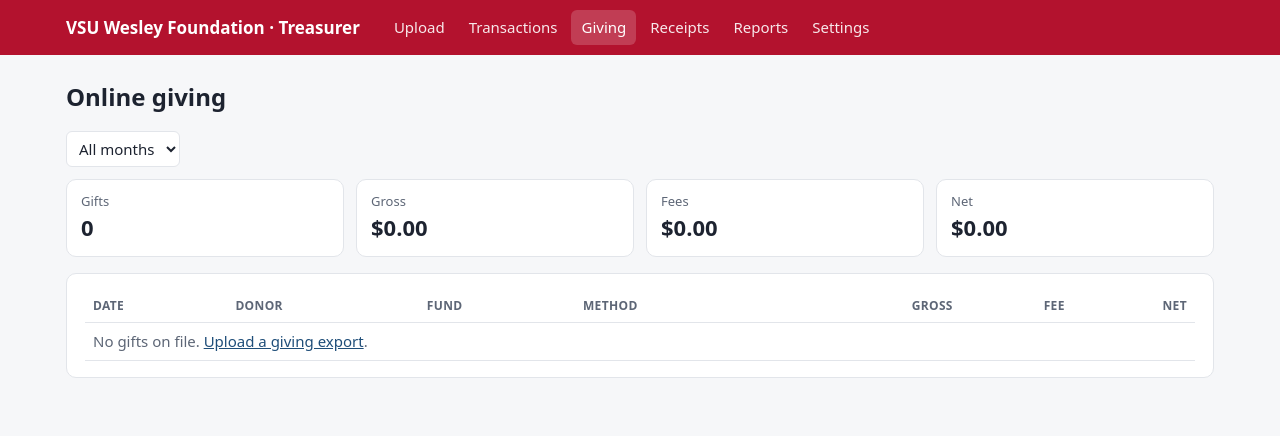
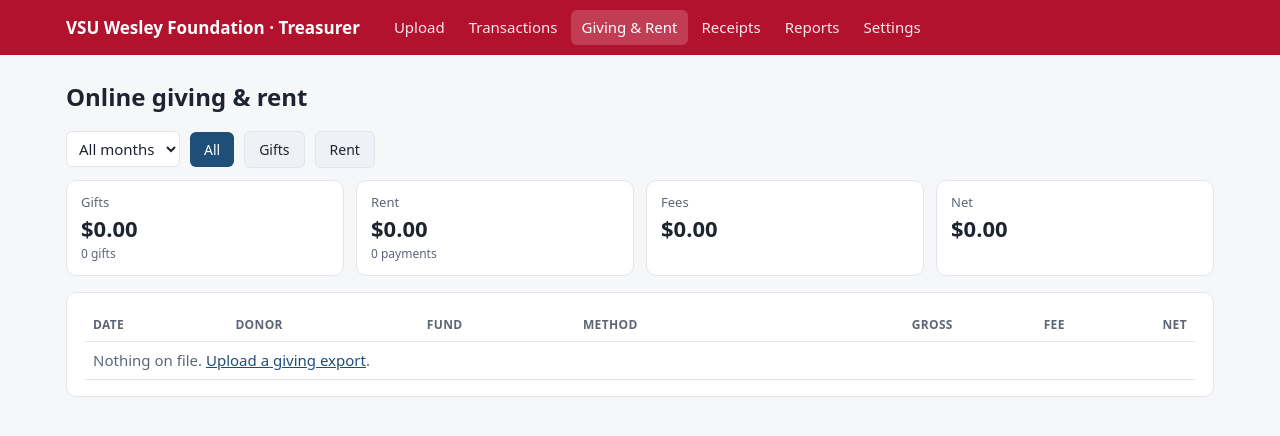
Before and after one commit to revmattstout/Treasurer, a Flask app: page /donations in a window 1280 px wide. Shown: the top 436 px of the page. Run offline with Flask 3, Linux system fonts and the light colour scheme; data comes from the database, SQL or seed files in the repository; data that the repository does not hold is empty.

Commit message:
Count Planning Center rent payments as student housing income, not giving
Online payments whose fund matches the rent fund names (default "Rent",
editable in Settings) are stored as rent: they show as a Student Housing
Rent income line and a rent section (collected, residents paid, who paid)
instead of inflating gift and donor counts. Fees and payout reconciliation
cover gifts and rent together. Existing databases are upgraded in place.

Co-Authored-By: Claude Opus 5.5 <noreply@anthropic.com>
Claude-Session: https://claude.ai/code/session_01MHMd8ffPWVFEYvQJnCD1ai

```diff
--- a/treasurer/db.py
+++ b/treasurer/db.py
@@ -53,6 +53,7 @@ CREATE TABLE IF NOT EXISTS donations (
     fund TEXT,
     method TEXT,
     platform TEXT,
+    kind TEXT NOT NULL DEFAULT 'gift',   -- gift | rent (student housing payments)
     import_id INTEGER REFERENCES imports(id),
     fingerprint TEXT NOT NULL UNIQUE
 );
@@ -111,6 +112,7 @@ DEFAULT_CATEGORIES = [
     # Income
     ("Donations - Cash & Check", "income", None),
     ("Church & Conference Support", "income", None),
+    ("Student Housing Rent", "income", None),
     ("Grants", "income", None),
     ("Fundraisers & Events", "income", None),
     ("Interest", "income", None),
@@ -187,6 +189,9 @@ DEFAULT_SETTINGS = {
     "fiscal_year_start_month": "1",
     "receipt_required_over": "25",
     "report_recipients": "revmattstout@gmail.com",
+    # Funds in the online payment records (e.g. Planning Center) that are
+    # student housing rent rather than gifts. Comma-separated, whole words.
+    "rent_funds": "Rent",
     "report_schedule_enabled": "1",
     "report_send_hour": "8",
 }
@@ -225,7 +230,37 @@ def init_db(conn):
         )
     for k, v in DEFAULT_SETTINGS.items():
         conn.execute("INSERT OR IGNORE INTO settings(key, value) VALUES (?,?)", (k, v))
+    # Upgrades for databases created by earlier versions
+    cols = {r[1] for r in conn.execute("PRAGMA table_info(donations)")}
+    if "kind" not in cols:
+        conn.execute("ALTER TABLE donations ADD COLUMN kind TEXT NOT NULL DEFAULT 'gift'")
+        reclassify_rent(conn)
+    conn.execute("INSERT OR IGNORE INTO categories(name, kind) VALUES ('Student Housing Rent', 'income')")
     conn.commit()
+
+
+RENT_CATEGORY = "Student Housing Rent"
+
+
+def rent_patterns(conn):
+    raw = get_setting(conn, "rent_funds", "Rent") or ""
+    return [p.strip() for p in raw.split(",") if p.strip()]
+
+
+def is_rent_fund(fund, patterns):
+    """True if the fund name contains any pattern as a whole word,
+    e.g. "Rent" matches "Rent", "Rent - Fall 2026", "Housing rent" but not "Parent"."""
+    import re
+    return any(re.search(rf"(?<![A-Za-z]){re.escape(p)}(?![A-Za-z])", fund or "", re.IGNORECASE)
+               for p in patterns)
+
+
+def reclassify_rent(conn):
+    """Re-mark every online payment as rent or gift from its fund name."""
+    pats = rent_patterns(conn)
+    for r in conn.execute("SELECT id, fund FROM donations").fetchall():
+        conn.execute("UPDATE donations SET kind=? WHERE id=?",
+                     ("rent" if is_rent_fund(r["fund"], pats) else "gift", r["id"]))
 
 
 def get_setting(conn, key, default=None):
--- a/treasurer/routes.py
+++ b/treasurer/routes.py
@@ -10,7 +10,7 @@ from flask import (Blueprint, Response, abort, current_app, flash, redirect, ren
 
 from . import ai, services
 from .categorize import apply_rules, rule_pattern_from_description
-from .db import get_db, get_setting, set_setting
+from .db import get_db, get_setting, reclassify_rent, set_setting
 from .importers import ImportError_, parse_date, parse_amount
 from .receipts import auto_match, candidates
 from .reports import available_months, build_report, report_csv_text, report_for_ai
@@ -150,7 +150,8 @@ def upload_giving():
         except ImportError_ as e:
             flash(f"{f.filename}: {e}", "error")
             continue
-        flash(f"{f.filename}: imported {res['added']} gifts"
+        flash(f"{f.filename}: imported {res['added'] - res['rent']} gifts"
+              + (f" and {res['rent']} rent payments" if res["rent"] else "")
               + (f" ({res['skipped']} already imported, skipped)" if res["skipped"] else "") + ".",
               "success")
     return redirect(url_for("main.donations"))
@@ -295,12 +296,16 @@ def suggest():
 def donations():
     conn = get_db()
     month = request.args.get("month") or ""
-    sql, params = "SELECT * FROM donations", []
+    kind = request.args.get("kind") if request.args.get("kind") in ("gift", "rent") else ""
+    sql, params = "SELECT * FROM donations WHERE 1=1", []
     if MONTH_RE.match(month):
-        sql += " WHERE substr(date,1,7)=?"
+        sql += " AND substr(date,1,7)=?"
         params.append(month)
+    if kind:
+        sql += " AND kind=?"
+        params.append(kind)
     rows = conn.execute(sql + " ORDER BY date DESC, id DESC LIMIT 2000", params).fetchall()
-    return render_template("donations.html", rows=rows, months=available_months(conn), month=month)
+    return render_template("donations.html", rows=rows, months=available_months(conn), month=month, kind=kind)
 
 
 # ---------------------------------------------------------------- receipts
@@ -395,7 +400,8 @@ def report(month):
     _check_month(month)
     rep = build_report(conn, month)
     narrative = conn.execute("SELECT * FROM narratives WHERE month=?", (month,)).fetchone()
-    return render_template("report.html", r=rep, months=available_months(conn), narrative=narrative)
+    return render_template("report.html", r=rep, months=available_months(conn), narrative=narrative,
+                           rent_funds=get_setting(conn, "rent_funds", "Rent"))
 
 
 @bp.route("/reports/<month>/narrative", methods=["POST"])
@@ -476,6 +482,11 @@ def settings():
             hour = request.form.get("report_send_hour", type=int)
             set_setting(conn, "report_send_hour", str(min(max(hour if hour is not None else 8, 0), 23)))
             flash("Report email settings saved.", "success")
+        elif action == "rent_funds":
+            set_setting(conn, "rent_funds", request.form.get("rent_funds", "").strip())
+            reclassify_rent(conn)
+            n = conn.execute("SELECT COUNT(*) FROM donations WHERE kind='rent'").fetchone()[0]
+            flash(f"Saved. {n} online payment(s) are now counted as rent.", "success")
         elif action == "budgets":
             for c in _categories(conn):
                 v = request.form.get(f"budget_{c['name']}", "").strip()
@@ -523,7 +534,8 @@ def settings():
     from . import mailer
     rules = conn.execute("SELECT * FROM rules ORDER BY category, pattern").fetchall()
     st = {k: get_setting(conn, k) for k in ("org_name", "fiscal_year_start_month", "receipt_required_over",
-                                            "report_recipients", "report_schedule_enabled", "report_send_hour")}
+                                            "report_recipients", "report_schedule_enabled", "report_send_hour",
+                                            "rent_funds")}
     next_date, next_month = mailer.next_send(conn)
     sends = conn.execute("SELECT * FROM report_sends ORDER BY id DESC LIMIT 12").fetchall()
     return render_template("settings.html", categories=_categories(conn), rules=rules, st=st,
--- a/treasurer/templates/base.html
+++ b/treasurer/templates/base.html
@@ -16,7 +16,7 @@
       {% set ep = request.endpoint %}
       <a href="{{ url_for('main.upload') }}" class="{{ 'on' if ep == 'main.upload' }}">Upload</a>
       <a href="{{ url_for('main.transactions') }}" class="{{ 'on' if ep == 'main.transactions' }}">Transactions</a>
-      <a href="{{ url_for('main.donations') }}" class="{{ 'on' if ep == 'main.donations' }}">Giving</a>
+      <a href="{{ url_for('main.donations') }}" class="{{ 'on' if ep == 'main.donations' }}">Giving &amp; Rent</a>
       <a href="{{ url_for('main.receipts') }}" class="{{ 'on' if ep == 'main.receipts' }}">Receipts</a>
       <a href="{{ url_for('main.reports') }}" class="{{ 'on' if ep == 'main.report' }}">Reports</a>
       <a href="{{ url_for('main.settings') }}" class="{{ 'on' if ep == 'main.settings' }}">Settings</a>
--- a/treasurer/templates/donations.html
+++ b/treasurer/templates/donations.html
@@ -1,14 +1,20 @@
 {% extends "base.html" %}
 {% from "_macros.html" import month_picker with context %}
-{% block title %}Giving{% endblock %}
+{% block title %}Giving & rent{% endblock %}
 {% block content %}
-<h1>Online giving</h1>
-<div class="row" style="margin-bottom:12px">{{ month_picker(months, month, 'main.donations') }}</div>
-{% set ns = namespace(g=0, f=0, n=0) %}
-{% for d in rows %}{% set ns.g = ns.g + d.gross %}{% set ns.f = ns.f + d.fee %}{% set ns.n = ns.n + d.net %}{% endfor %}
+<h1>Online giving &amp; rent</h1>
+<div class="row" style="margin-bottom:12px">
+  {{ month_picker(months, month, 'main.donations', {'kind': kind}) }}
+  <a class="btn {{ '' if not kind else 'secondary' }}" href="{{ url_for('main.donations', month=month) }}">All</a>
+  <a class="btn {{ '' if kind == 'gift' else 'secondary' }}" href="{{ url_for('main.donations', month=month, kind='gift') }}">Gifts</a>
+  <a class="btn {{ '' if kind == 'rent' else 'secondary' }}" href="{{ url_for('main.donations', month=month, kind='rent') }}">Rent</a>
+</div>
+{% set ns = namespace(g=0, f=0, n=0, gifts=0, gift_amt=0, rent=0, rent_amt=0) %}
+{% for d in rows %}{% set ns.g = ns.g + d.gross %}{% set ns.f = ns.f + d.fee %}{% set ns.n = ns.n + d.net %}
+  {% if d.kind == 'rent' %}{% set ns.rent = ns.rent + 1 %}{% set ns.rent_amt = ns.rent_amt + d.gross %}{% else %}{% set ns.gifts = ns.gifts + 1 %}{% set ns.gift_amt = ns.gift_amt + d.gross %}{% endif %}{% endfor %}
 <div class="stats">
-  <div class="stat"><div class="label">Gifts</div><div class="value">{{ rows|length }}</div></div>
-  <div class="stat"><div class="label">Gross</div><div class="value">{{ ns.g|money }}</div></div>
+  <div class="stat"><div class="label">Gifts</div><div class="value">{{ ns.gift_amt|money }}</div><div class="sub">{{ ns.gifts }} gift{{ 's' if ns.gifts != 1 }}</div></div>
+  <div class="stat"><div class="label">Rent</div><div class="value">{{ ns.rent_amt|money }}</div><div class="sub">{{ ns.rent }} payment{{ 's' if ns.rent != 1 }}</div></div>
   <div class="stat"><div class="label">Fees</div><div class="value">{{ ns.f|money }}</div></div>
   <div class="stat"><div class="label">Net</div><div class="value">{{ ns.n|money }}</div></div>
 </div>
@@ -17,9 +23,9 @@
   <thead><tr><th>Date</th><th>Donor</th><th>Fund</th><th class="hide-sm">Method</th><th class="num">Gross</th><th class="num">Fee</th><th class="num">Net</th></tr></thead>
   <tbody>
   {% for d in rows %}
-  <tr><td>{{ d.date }}</td><td>{{ d.donor }}</td><td>{{ d.fund }}</td><td class="hide-sm">{{ d.method or '' }}{% if d.platform %} <span class="chip">{{ d.platform }}</span>{% endif %}</td>
+  <tr><td>{{ d.date }}</td><td>{{ d.donor }}</td><td>{{ d.fund }}{% if d.kind == 'rent' %} <span class="chip">rent</span>{% endif %}</td><td class="hide-sm">{{ d.method or '' }}{% if d.platform %} <span class="chip">{{ d.platform }}</span>{% endif %}</td>
     <td class="num">{{ d.gross|money }}</td><td class="num">{{ d.fee|money }}</td><td class="num">{{ d.net|money }}</td></tr>
-  {% else %}<tr><td colspan="7" class="muted">No gifts on file. <a href="{{ url_for('main.upload') }}">Upload a giving export</a>.</td></tr>{% endfor %}
+  {% else %}<tr><td colspan="7" class="muted">Nothing on file. <a href="{{ url_for('main.upload') }}">Upload a giving export</a>.</td></tr>{% endfor %}
   </tbody>
 </table>
 </div>
--- a/treasurer/templates/report_email.html
+++ b/treasurer/templates/report_email.html
@@ -91,7 +91,7 @@
   </td></tr>
 
   <tr><td style="padding:8px 10px;">
-    <div style="font-size:16px;font-weight:700;margin:8px 0;">Bank &amp; giving</div>
+    <div style="font-size:16px;font-weight:700;margin:8px 0;">Bank, giving &amp; rent</div>
     <table role="presentation" width="100%" cellpadding="0" cellspacing="0" style="border-collapse:collapse;">
       <tr><td style="{{ cell }}">Beginning bank balance</td><td style="{{ num }}">{{ r.bank.beginning_balance|money }}</td></tr>
       <tr><td style="{{ cell }}">Deposits</td><td style="{{ num }}">{{ r.bank.deposits|money }}</td></tr>
@@ -101,7 +101,8 @@
       <tr><td style="{{ cell }}padding-left:20px;color:#5d6676;">{{ a.name }}</td><td style="{{ num }}color:#5d6676;">{{ a.ending|money }}</td></tr>
       {% endfor %}
       <tr><td style="{{ cell }}">Online gifts ({{ r.giving.gifts }} from {{ r.giving.donors }} donors)</td><td style="{{ num }}">{{ r.giving.total|money }}</td></tr>
-      <tr><td style="{{ cell }}">Giving platform fees</td><td style="{{ num }}">({{ r.giving.fees|money }})</td></tr>
+      <tr><td style="{{ cell }}">Student housing rent ({{ r.rent.payers }} resident{{ 's' if r.rent.payers != 1 }} paid online)</td><td style="{{ num }}">{{ r.rent.total|money }}</td></tr>
+      <tr><td style="{{ cell }}">Online payment fees (gifts and rent)</td><td style="{{ num }}">({{ r.giving.fees|money }})</td></tr>
       <tr><td style="{{ cell }}">Payouts deposited in bank</td><td style="{{ num }}">{{ r.giving.payouts_deposited|money }}</td></tr>
     </table>
   </td></tr>
```
Also changed, not shown: sample_data/planning_center_sample.csv (added, +9 -0 lines), tests/test_rent.py (added, +84 -0 lines), treasurer/reports.py (+37 -9 lines), treasurer/services.py (+9 -5 lines), treasurer/templates/report.html (+24 -3 lines), treasurer/templates/settings.html (+11 -0 lines), README.md.
